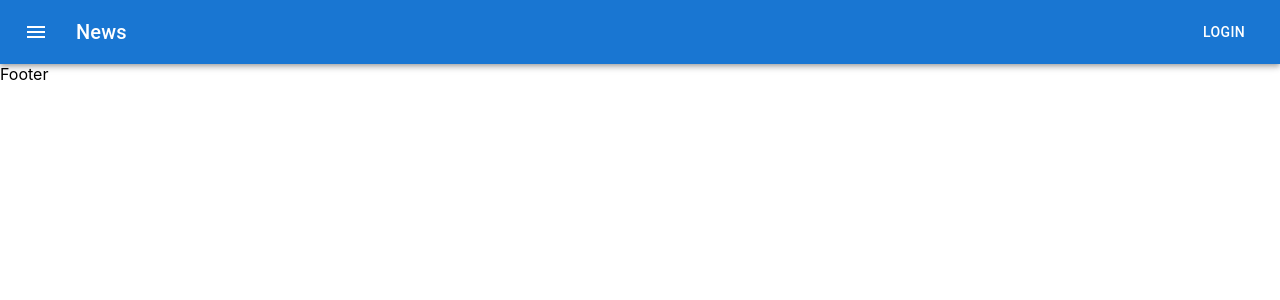
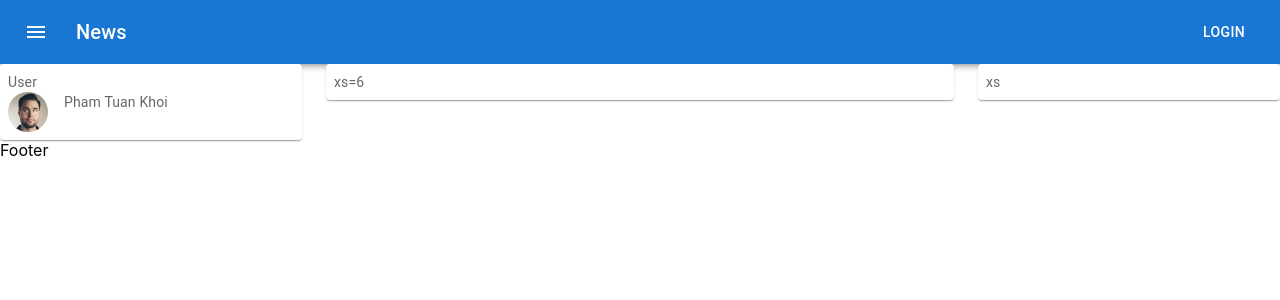
Before and after one commit to PhamTuanKhoi/react, a React (Create React App) app: page / in a window 1280 px wide. Shown: the top 300 px of the page. Built offline with nearby package versions, Linux system fonts and the light colour scheme.

Commit message:
add mainleft

```diff
--- /dev/null
+++ b/src/components/ui/mainLeft/MainLeft.jsx
@@ -0,0 +1,20 @@
+import * as React from 'react';
+import Avatar from '@mui/material/Avatar';
+import Stack from '@mui/material/Stack';
+
+import user1 from '../../../assets/images/user1.jpg';
+
+
+const MainLeft = () => {
+    return (
+    <div>
+        <div>User</div>
+        <Stack direction="row" spacing={2}>
+            <Avatar alt="user1" src={user1} />
+            <div>Pham Tuan Khoi</div>
+        </Stack>
+    </div>
+    )
+}
+
+export default MainLeft;
--- /dev/null
+++ b/src/pages/Home.jsx
@@ -0,0 +1,36 @@
+import * as React from 'react';
+import { styled } from '@mui/material/styles';
+import Box from '@mui/material/Box';
+import Paper from '@mui/material/Paper';
+import Grid from '@mui/material/Grid';
+import MainLeft from '../components/ui/mainLeft/MainLeft';
+
+const Home = () => {
+    const Item = styled(Paper)(({ theme }) => ({
+        backgroundColor: theme.palette.mode === 'dark' ? '#fff' : '#fff',
+        ...theme.typography.body2,
+        padding: theme.spacing(1),
+        // textAlign: 'center',
+        color: theme.palette.text.secondary,
+      }));
+
+    return (
+    <Box sx={{ flexGrow: 1 }}>
+      <Grid container spacing={3}>
+        <Grid item xs>
+          <Item>
+              <MainLeft />
+          </Item>
+        </Grid>
+        <Grid item xs={6}>
+          <Item>xs=6</Item>
+        </Grid>
+        <Grid item xs>
+          <Item>xs</Item>
+        </Grid>
+      </Grid>
+    </Box>
+    )
+}
+
+export default Home;
--- a/src/router/Routers.js
+++ b/src/router/Routers.js
@@ -1,10 +1,11 @@
 import { Route, Routes } from "react-router-dom"
+import Home from "../pages/Home";
 
 
 const Routers = () =>{
     return(
         <Routes>
-            <Route path="/" />
+            <Route path="/" element={<Home />}/>
         </Routes>
     )
 }
```
Also changed, not shown: src/assets/images/user1.jpg (added).
